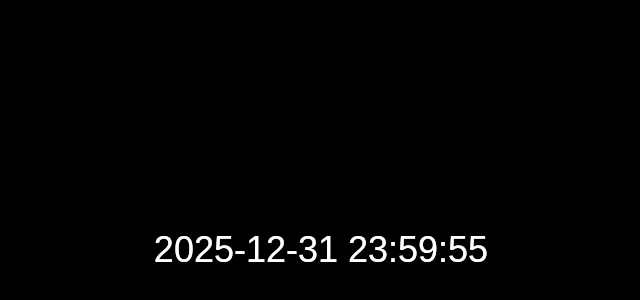
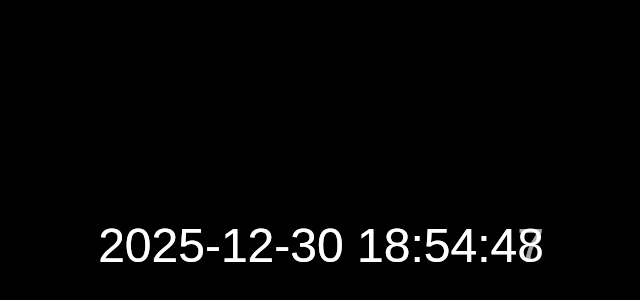
Before and after one commit to Huangkangpo/Huangkangpo.github.io, a plain HTML site: page index.html in a window 1280 px wide. Shown: the part 98-398 px from the top of the page, without its empty margins (319-959 px from the left). Drawn offline with Linux system fonts and the light colour scheme.

Commit message:
Update index.html

```diff
--- a/index.html
+++ b/index.html
@@ -90,14 +90,14 @@ function loop() {
     ctx.fillStyle = "rgba(0,0,0,0.35)";
     ctx.fillRect(0, 0, canvas.width, canvas.height);
 
-    const now = new Date("2025-12-31T23:59:55");
+    const now = new Date();
 
     const cx = canvas.width / 2;
     const cy = canvas.height / 2;
 
     ctx.fillStyle = "white";
     ctx.textAlign = "center";
-    ctx.font = "36px Arial";
+    ctx.font = "48px Arial";
     ctx.fillText(fmt(now), cx, cy);
 
     const isNY =
```
